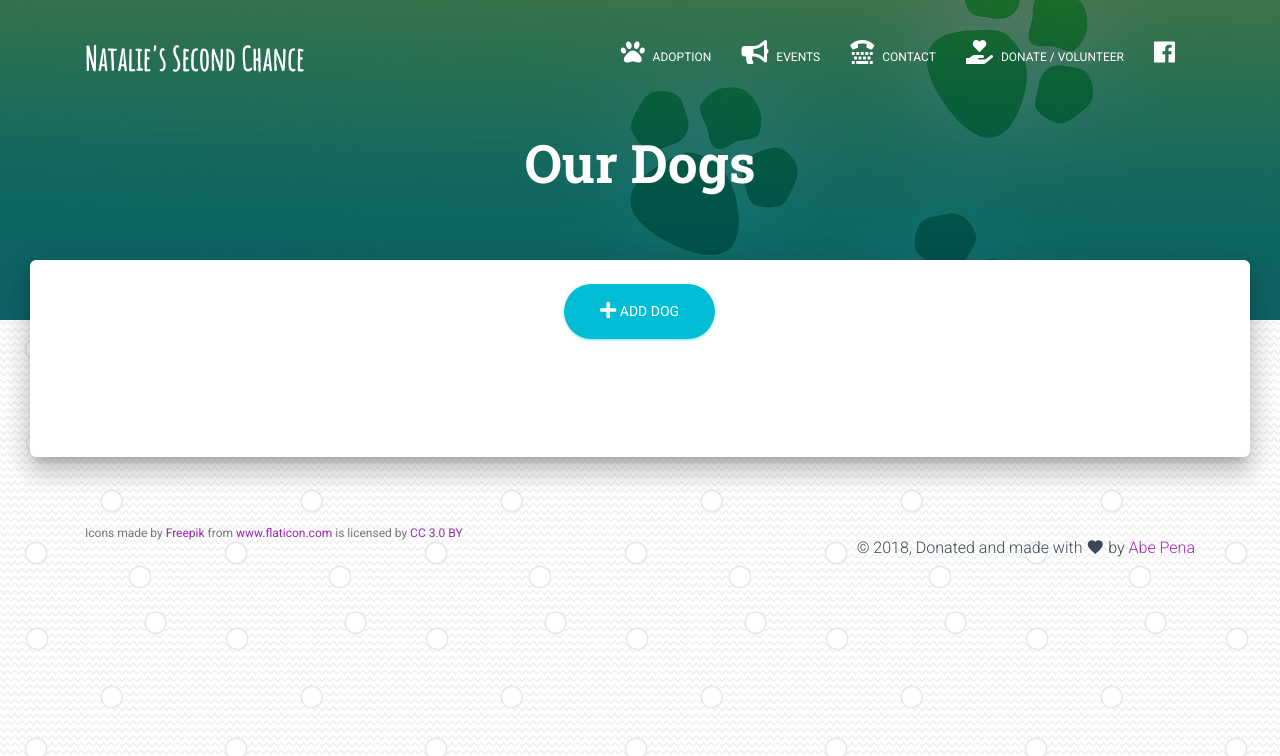
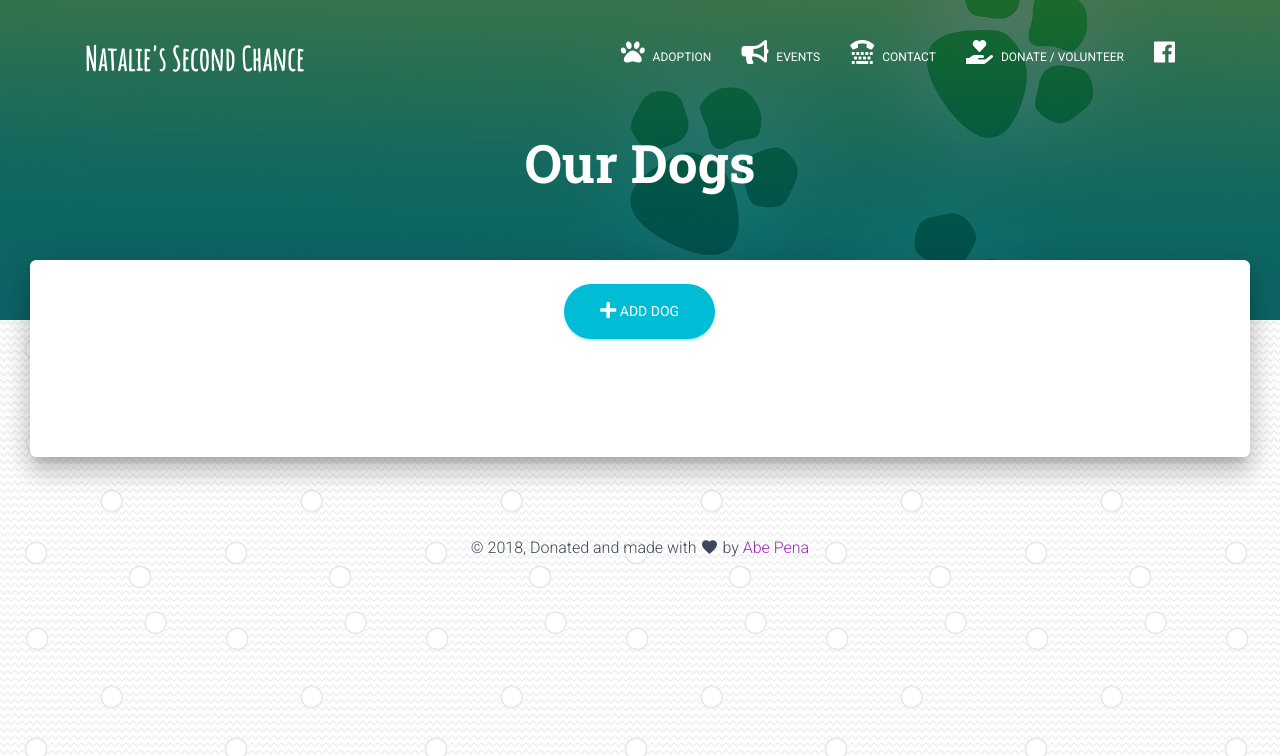
Before and after one commit to Abepena/natalies-second-chance, a Django app: page /dogs/ in a window 1280 px wide. Shown: the top 756 px of the page. Run offline with Django 3.2, Linux system fonts and the light colour scheme; data that the repository does not hold is empty; some libraries are stand-ins or nearby versions.

```diff
--- a/natalies_second_chance_project/templates/base.html
+++ b/natalies_second_chance_project/templates/base.html
@@ -138,15 +138,15 @@
 
         <footer class="footer mt-5 footer-default">
             <div class="container">
-                <nav class="float-left">
+                {% comment %} <nav class="float-left">
                     <small class="d-inline">
                         Icons made by
                         <a href="http://www.freepik.com" title="Freepik">Freepik</a> from
                         <a href="https://www.flaticon.com/" title="Flaticon">www.flaticon.com</a> is licensed by
                         <a href="http://creativecommons.org/licenses/by/3.0/" title="Creative Commons BY 3.0" target="_blank">CC 3.0 BY</a>
                     </small>
-                </nav>
-                <div class="copyright float-right">
+                </nav> {% endcomment %}
+                <div class="copyright">
                     &copy;
                     <script>
                         document.write(new Date().getFullYear())
--- a/natalies_second_chance_project/templates/includes/non_index_navbar.html
+++ b/natalies_second_chance_project/templates/includes/non_index_navbar.html
@@ -7,9 +7,9 @@
 
                 <button class="navbar-toggler" type="button" data-toggle="collapse" aria-expanded="false" aria-label="Toggle navigation">
                     <span class="sr-only">Toggle navigation</span>
-                    <span class="navbar-toggler-icon bg-dark"></span>
-                    <span class="navbar-toggler-icon bg-dark"></span>
-                    <span class="navbar-toggler-icon bg-dark"></span>
+                    <span class="navbar-toggler-icon"></span>
+                    <span class="navbar-toggler-icon"></span>
+                    <span class="navbar-toggler-icon"></span>
                 </button>
             </div>
 
```
